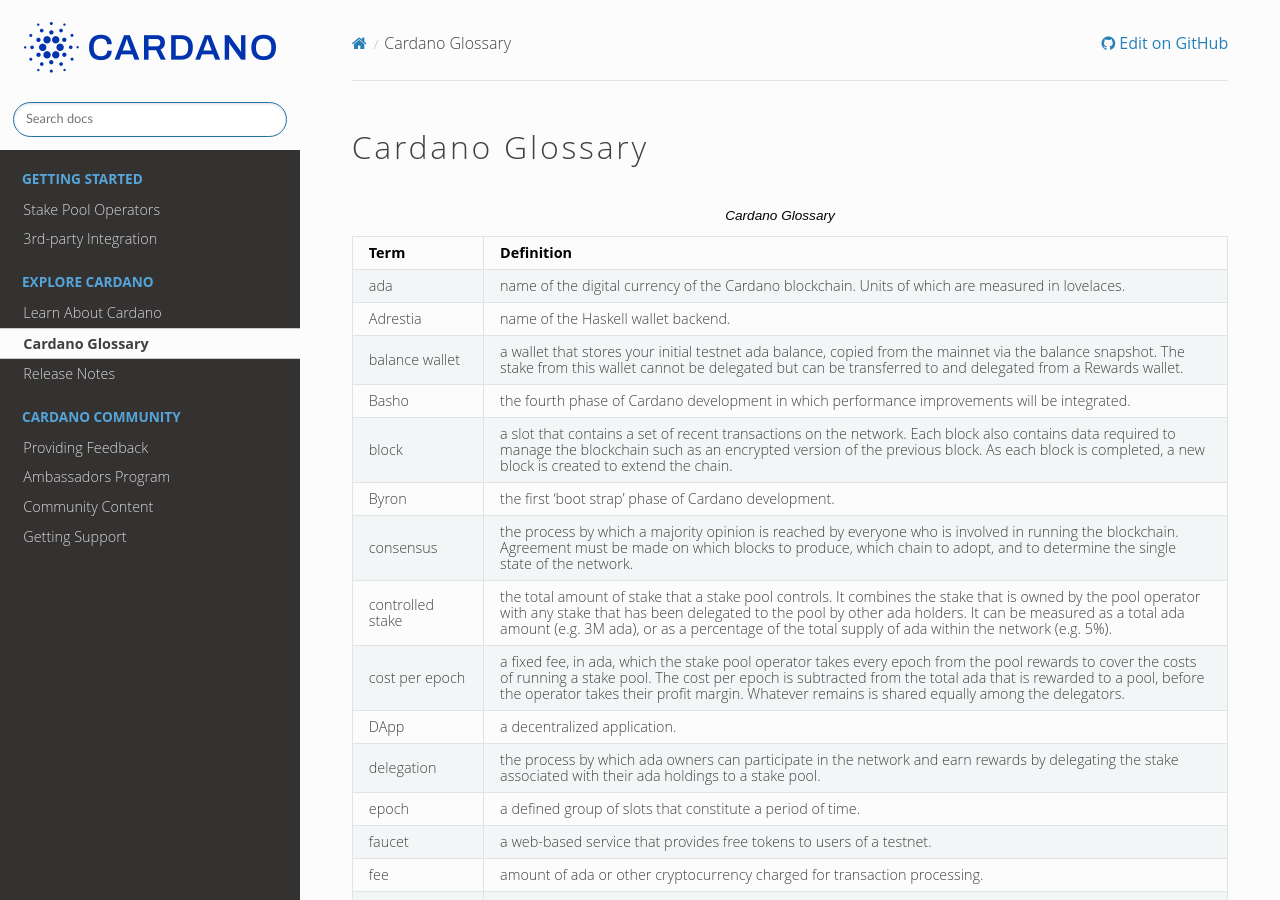
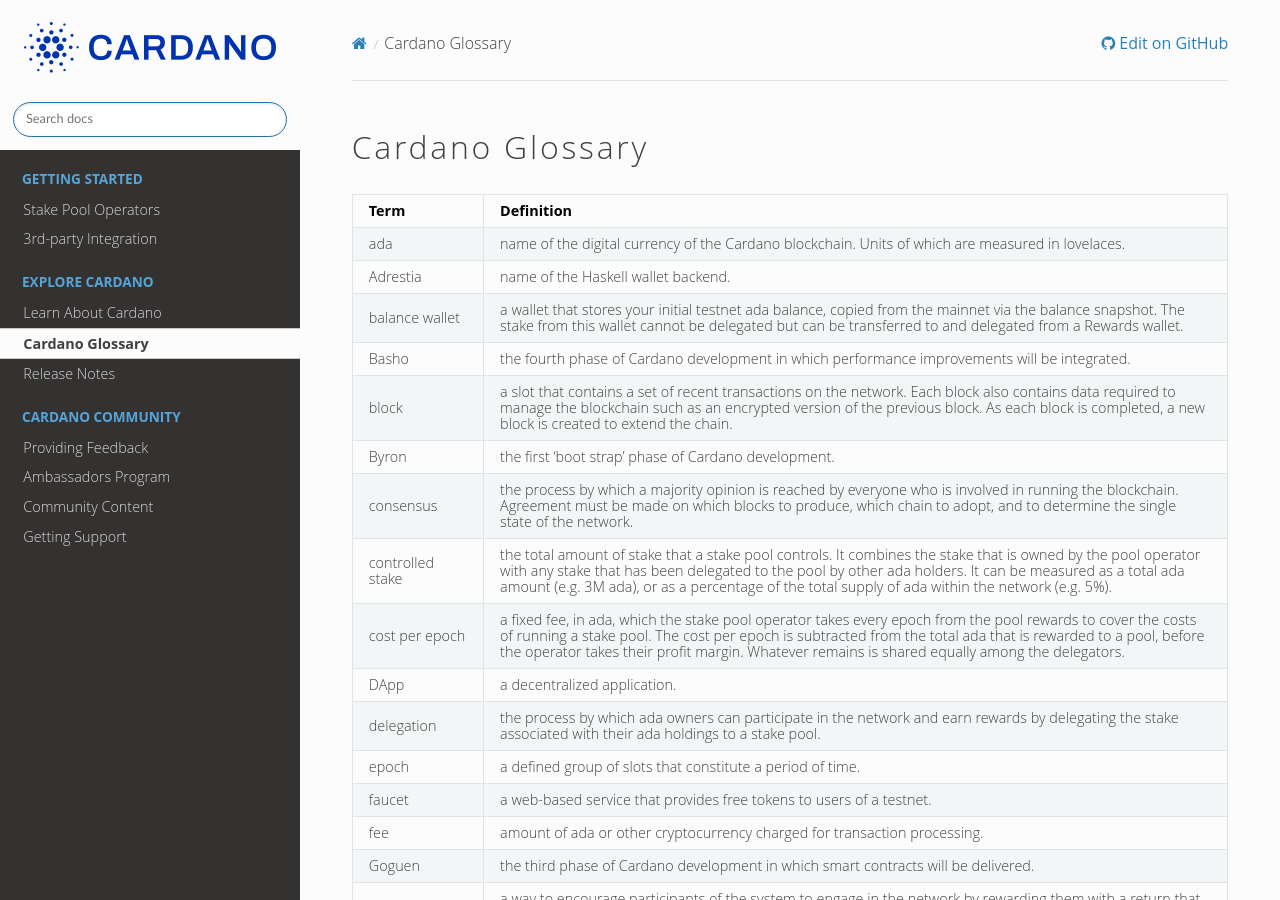
Before and after one commit to input-output-hk/technical-docs, a Sphinx documentation site: the page built from source/glossary.rst, in a window 1280 px wide and 900 px high. Built offline with Sphinx 7.4.7 and the Read the Docs theme 2.0.0, drawn with Linux system fonts in a browser that asks for light colours; pages that are not in the unit, such as notebooks, are missing from menus.

Commit message:
Update glossary.rst
removing redundant 2nd heading

```diff
--- a/source/glossary.rst
+++ b/source/glossary.rst
@@ -1,7 +1,7 @@
 Cardano Glossary
 ################
 
-.. list-table:: Cardano Glossary
+.. list-table::
    :widths: 15 85
    :header-rows: 1
 
```
